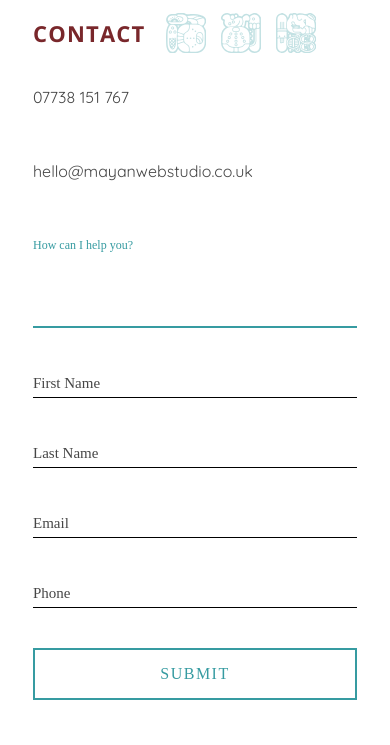
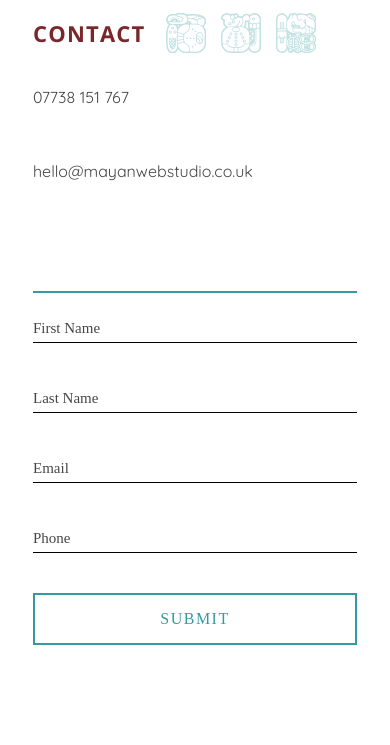
Before and after one commit to MikeBlakeway/mayan-python, a Django app: page /contact/ in a window 390 px wide. Shown: the part 837-1582 px from the top of the page. After the commit the page ends 1482 px from the top, so only its background shows below. Run offline with Django 3.2, Linux system fonts and the light colour scheme; style sheets or scripts are compiled from the project's sources; some libraries are stand-ins or nearby versions.

Commit message:
contact form responsive layout changes

```diff
--- a/mayan/static/mayan/scss/responsive/_mobile.scss
+++ b/mayan/static/mayan/scss/responsive/_mobile.scss
@@ -144,6 +144,9 @@
 
     // -- Contact Form
     .message-container {
+        height: 6rem;
+        margin: 0;
+
         textarea {
             padding-top: 1rem;
         }
```
